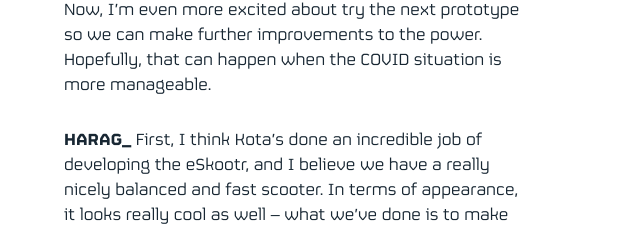
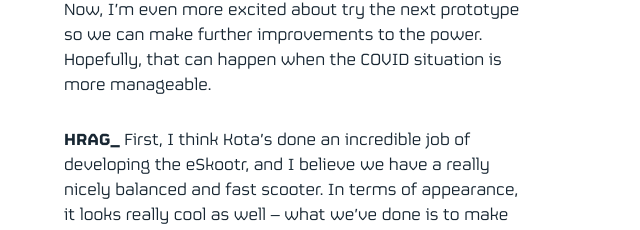
Before and after one commit to interstateteam/esc, a website: page public/qa.html in a window 1280 px wide. Shown: the part 4458-4688 px from the top of the page, 0-640 px from the left. Drawn offline with nearby package versions, Linux system fonts and the light colour scheme; some packages are replaced by stand-ins of ours.

Commit message:
harag to hrag copy change

```diff
--- a/public/qa.html
+++ b/public/qa.html
@@ -192,7 +192,7 @@
             <div class="column is-5">
                 <div class="answer-block">
                     <p><span><b>KOTA_</b></span> I rode it, and I just loved how well balanced it was. Now, I’m even more excited about try the next prototype so we can make further improvements to the power. Hopefully, that can happen when the COVID situation is more manageable.</p>
-                    <p><span><b>HARAG_</b> </span> First, I think Kota’s done an incredible job of developing the eSkootr, and I believe we have a really nicely balanced and fast scooter. In terms of appearance, it looks really cool as well – what we’ve done is to make sure the design is relatable, which is why it will still look like an electric scooter.  </p>
+                    <p><span><b>HRAG_</b> </span> First, I think Kota’s done an incredible job of developing the eSkootr, and I believe we have a really nicely balanced and fast scooter. In terms of appearance, it looks really cool as well – what we’ve done is to make sure the design is relatable, which is why it will still look like an electric scooter.  </p>
                 </div>
             </div>
 
```
